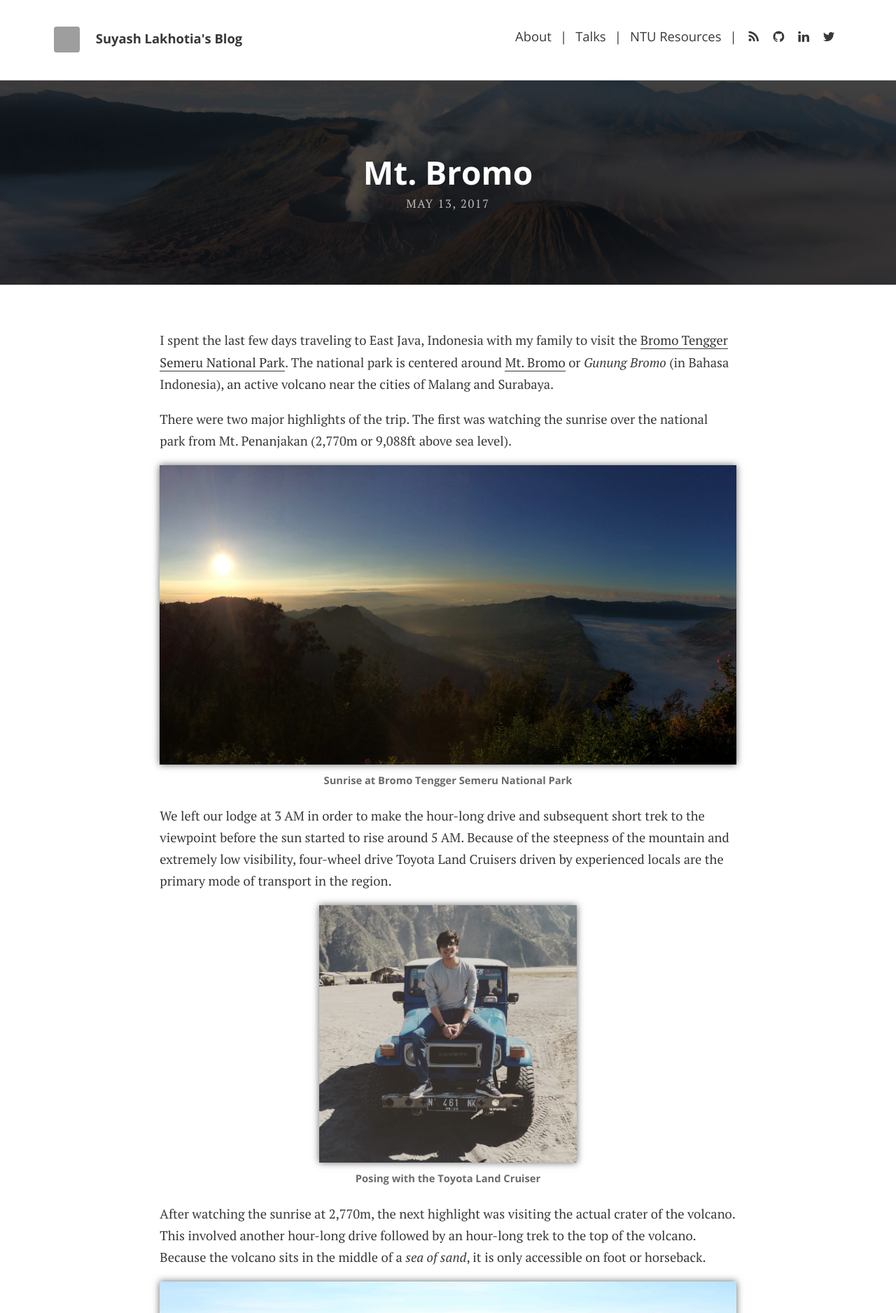
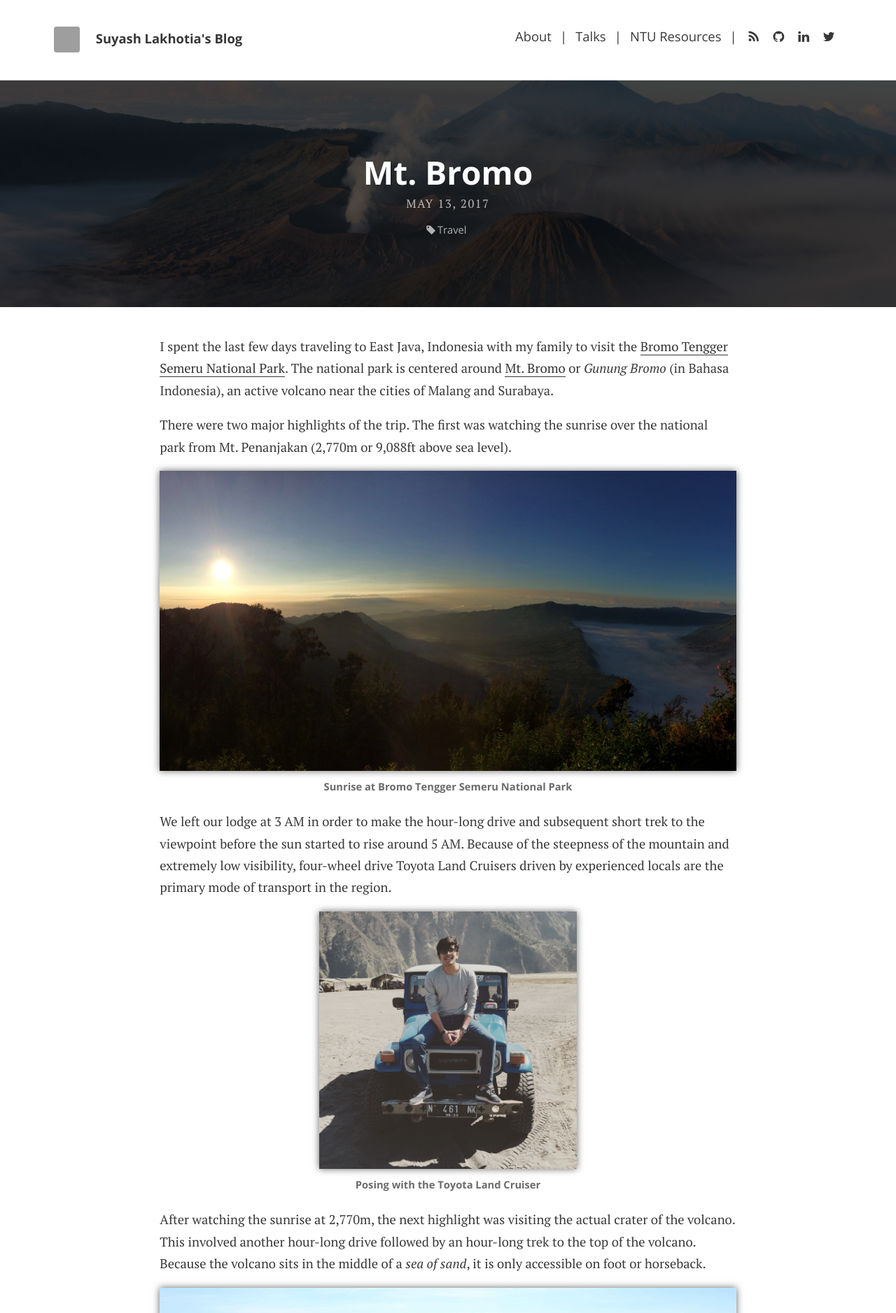
Before and after one commit to SuyashLakhotia/blog, a Jekyll site: the page built from _posts/2017-05-13-mt-bromo.md, in a window 1280 px wide. Shown: the top 1877 px of the page at 70% size. Built offline with Jekyll 4.4.1, drawn with Linux system fonts in a browser that asks for light colours; nearby versions of some CDN libraries; grey boxes are pictures that could not be loaded.

Commit message:
Changed Tags Handling

```diff
--- a/_includes/post_tags.html
+++ b/_includes/post_tags.html
@@ -1,11 +1,9 @@
 {% if include.tag_count > 0 %}
-<footer>
 <div class="tags">
     {% for tag in include.tags %}
-        <a class="tag button" href="{{site.baseurl}}/tags#{{ tag }}">
+    <a class="tag" href="{{ site.baseurl }}/tags#{{ tag }}">
         <i class="fa fa-tag fa-fw"></i>{{ tag }}
     </a>
     {% endfor %}
 </div>
-</footer>
 {% endif %}
--- a/_layouts/post.html
+++ b/_layouts/post.html
@@ -9,6 +9,7 @@ layout: default
             {{ page.date | date: "%B %-d, %Y" }}
             {% if page.author %} - {{ page.author }}{% endif %}
         </p>
+        {% include post_tags.html tags=page.tags tag_count=page.tags.size %}
     </header>
 
     <div class="container-fluid">
@@ -18,8 +19,6 @@ layout: default
             </div>
         </div>
     </div>
-
-    {% include post_tags.html tags=page.tags tag_count=page.tags.size %}
 </article>
 
 <!-- Post Navigation -->
--- a/_sass/includes/_post_tags.scss
+++ b/_sass/includes/_post_tags.scss
@@ -1,9 +1,9 @@
 // Post Tags
 .tags {
-    width: 100%;
-    margin-top: $padding-small;
-    margin-bottom: $padding-small;
+    margin-top: 1em;
     text-align: center;
+    font-family: $font-family-sans-serif;
+    font-size: 0.8em;
 
     .tag {
         margin-right: 0.5em;
--- a/_sass/layouts/_posts.scss
+++ b/_sass/layouts/_posts.scss
@@ -3,7 +3,6 @@ article {
 
     header {
         text-align: center;
-        margin-bottom: 5%;
 
         h1 {
             margin: 0;
@@ -26,6 +25,9 @@ article {
     }
 
     .post-content {
+        margin-top: 5%;
+        margin-bottom: 10%;
+
         a {
             @extend .p-link;
         }
```
Lines whose indentation alone changed are shown as unchanged.
